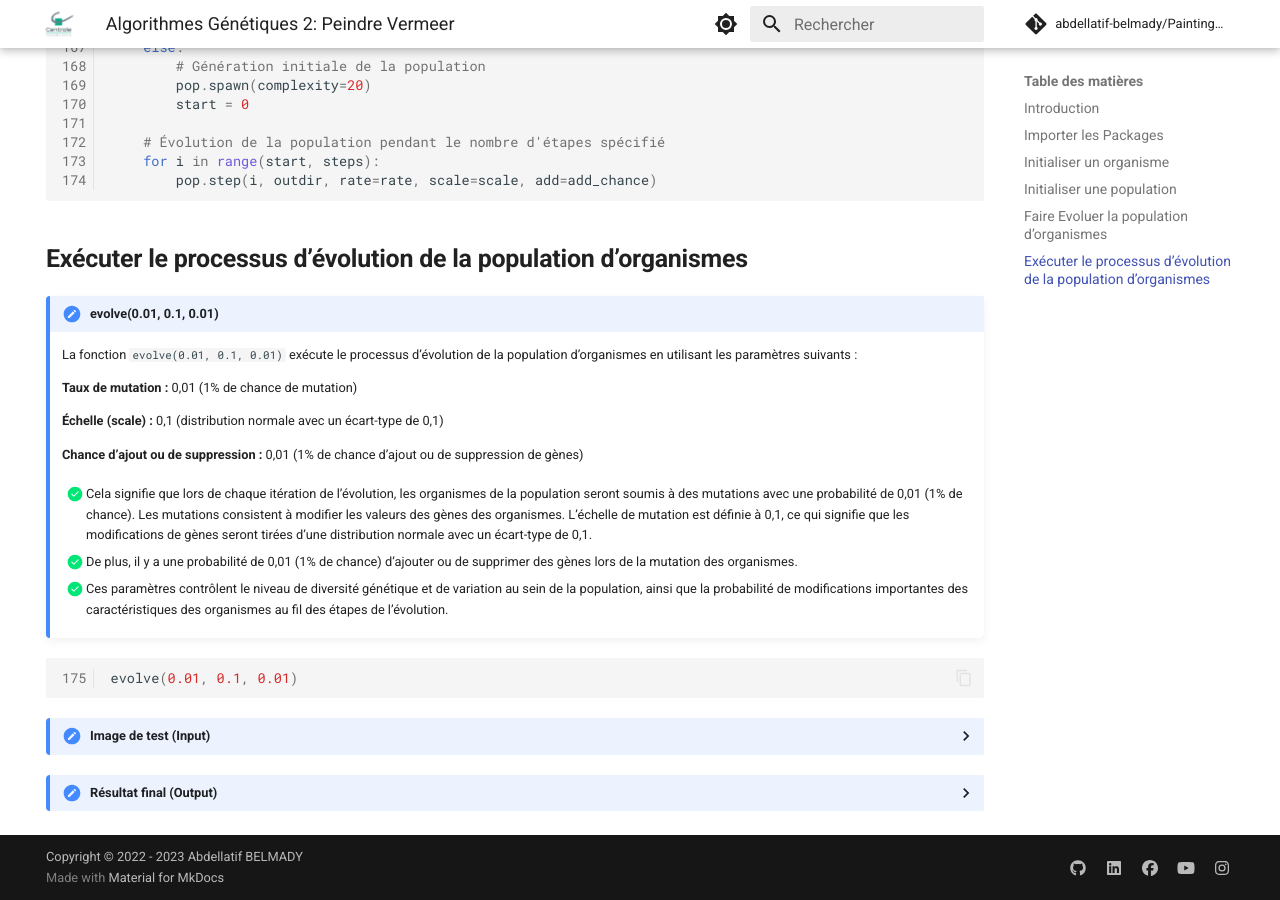
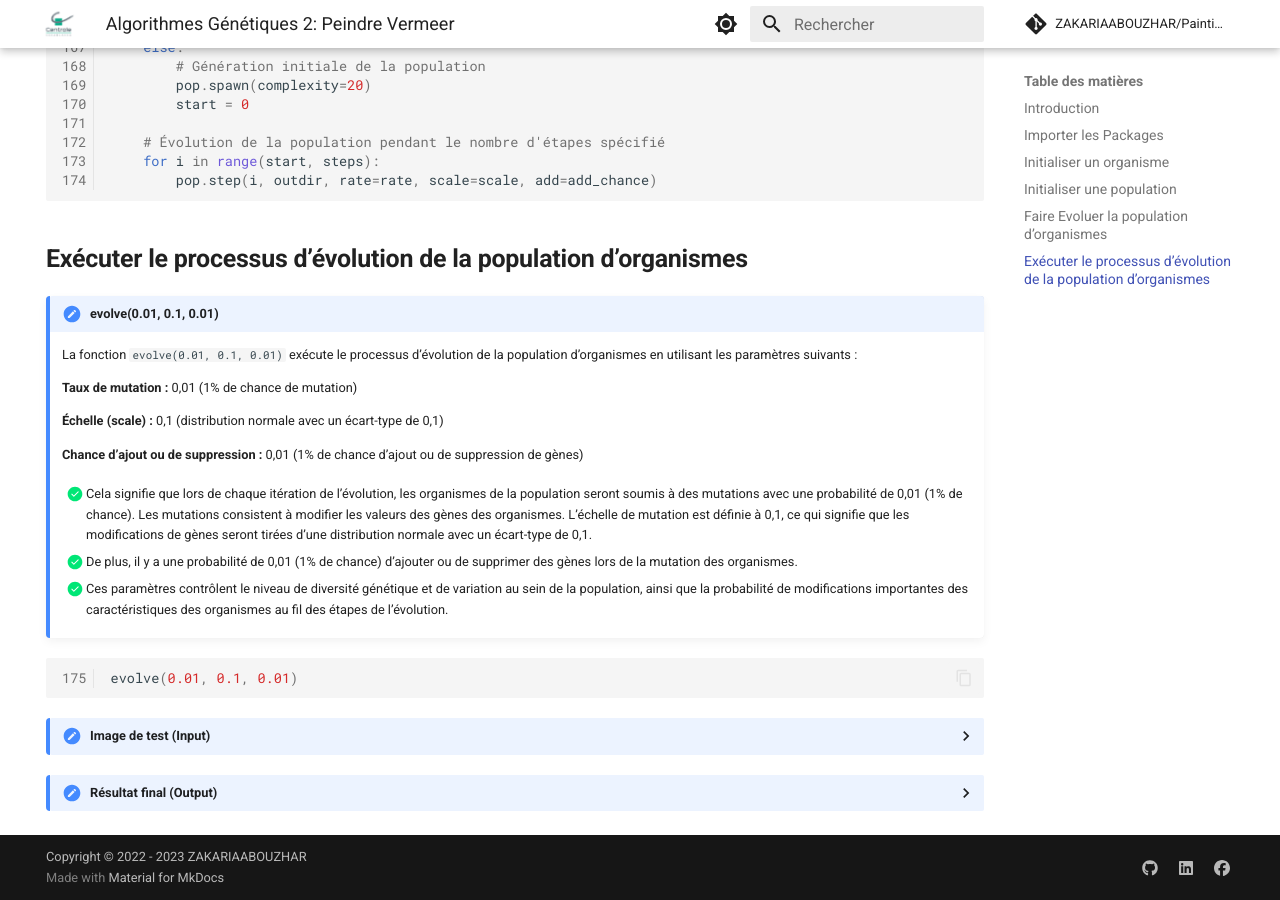
Before and after one commit to ZAKARIAABOUZHAR/Painting-Vermeer, an MkDocs documentation site: the page built from docs/index.md, in a window 1280 px wide and 900 px high, scrolled down 6230 px. Built offline with MkDocs 1.6.1 and Material for MkDocs 9.7.7, drawn with Linux system fonts in a browser that asks for light colours; comment, search, counter and statistics services are not loaded.

Commit message:
Update mkdocs.yml

```diff
--- a/mkdocs.yml
+++ b/mkdocs.yml
@@ -1,18 +1,18 @@
 # Project information
 site_name: Algorithmes Génétiques, Painting Vermeer
-site_author: Abdellatif BELMADY
-edit_uri: https://github.com/abdellatif-belmady/Painting-Vermeer/tree/main/docs
+site_author: ABOU-ZHAR Zakaria
+edit_uri: https://github.com/ZAKARIAABOUZHAR/Painting-Vermeer/tree/main/docs
 site_description: >-
   Pour acquérir un sens de la pratique, et s’ouvrir à l’environnement professionnel, nous sommes amenés à rédiger une note de synthèse de notre traitement du Heetch dataset incluant la démarche, les principaux résultats et les conclusions.
   Dans ce cadre-là, vient ce rapport auquel nous allons synthétiser le travail fait.
 
 
 # Repository
-repo_name: abdellatif-belmady/Painting-Vermeer
-repo_url: https://github.com/abdellatif-belmady/Painting-Vermeer
+repo_name: ZAKARIAABOUZHAR/Painting-Vermeer
+repo_url: https://github.com/ZAKARIAABOUZHAR/Painting-Vermeer
 
 # Copyright
-copyright: Copyright &copy; 2022 - 2023 Abdellatif BELMADY
+copyright: Copyright &copy; 2022 - 2023 ZAKARIAABOUZHAR
 
 # Configuration
 theme:
@@ -124,15 +124,10 @@ markdown_extensions:
 extra:
   social:
     - icon: fontawesome/brands/github
-      link: https://github.com/abdellatif-belmady
+      link: https://github.com/ZAKARIAABOUZHAR
     - icon: fontawesome/brands/linkedin
-      link: https://www.linkedin.com/in/abdellatif-belmady-ab999a133/
+      link: https://www.linkedin.com/in/zakaria-abou-zhar-3624a3256/
     - icon: fontawesome/brands/facebook
-      link: https://www.facebook.com/abdellatif.belmady
-    - icon: fontawesome/brands/youtube
-      link: https://www.youtube.com/@otherways8368/featured
-    - icon: fontawesome/brands/instagram
-      link: https://www.instagram.com/abdellatifbelmady/
 
 extra_css:
   - stylesheets/extra.css
```
